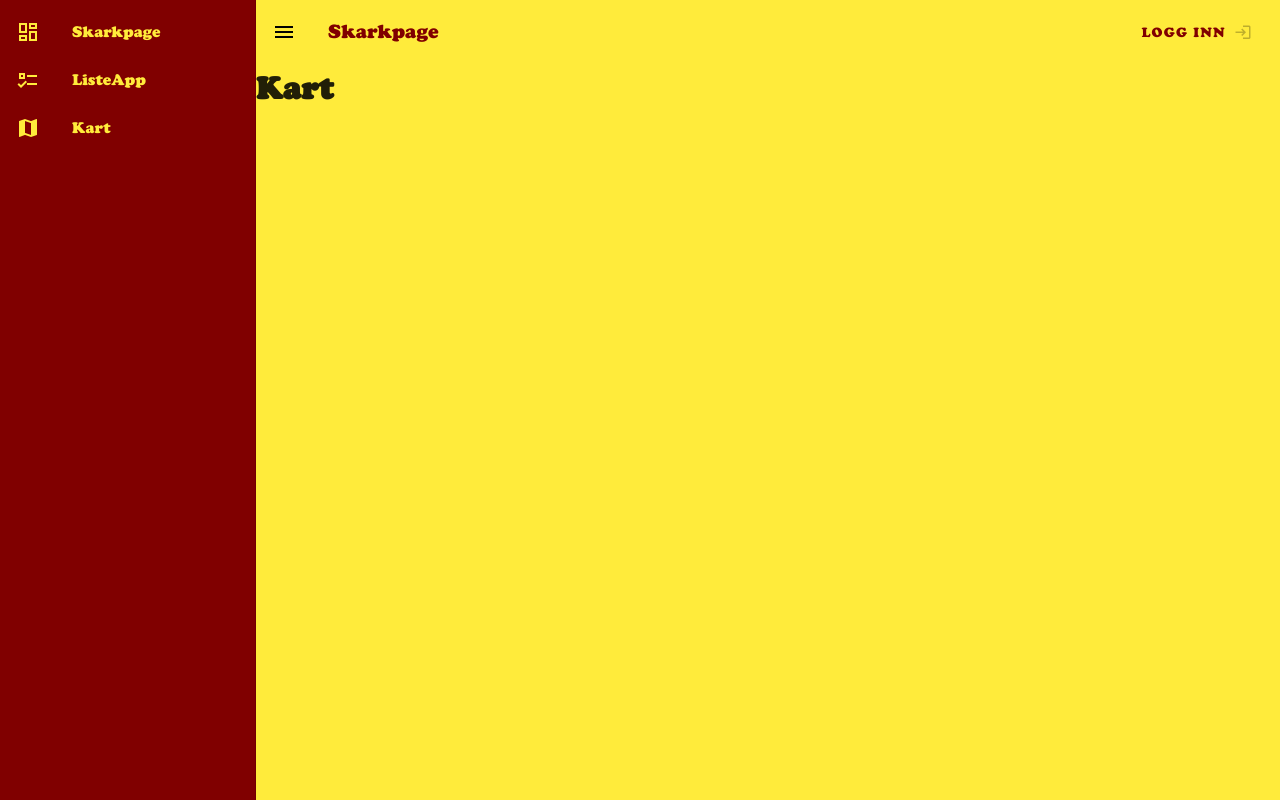
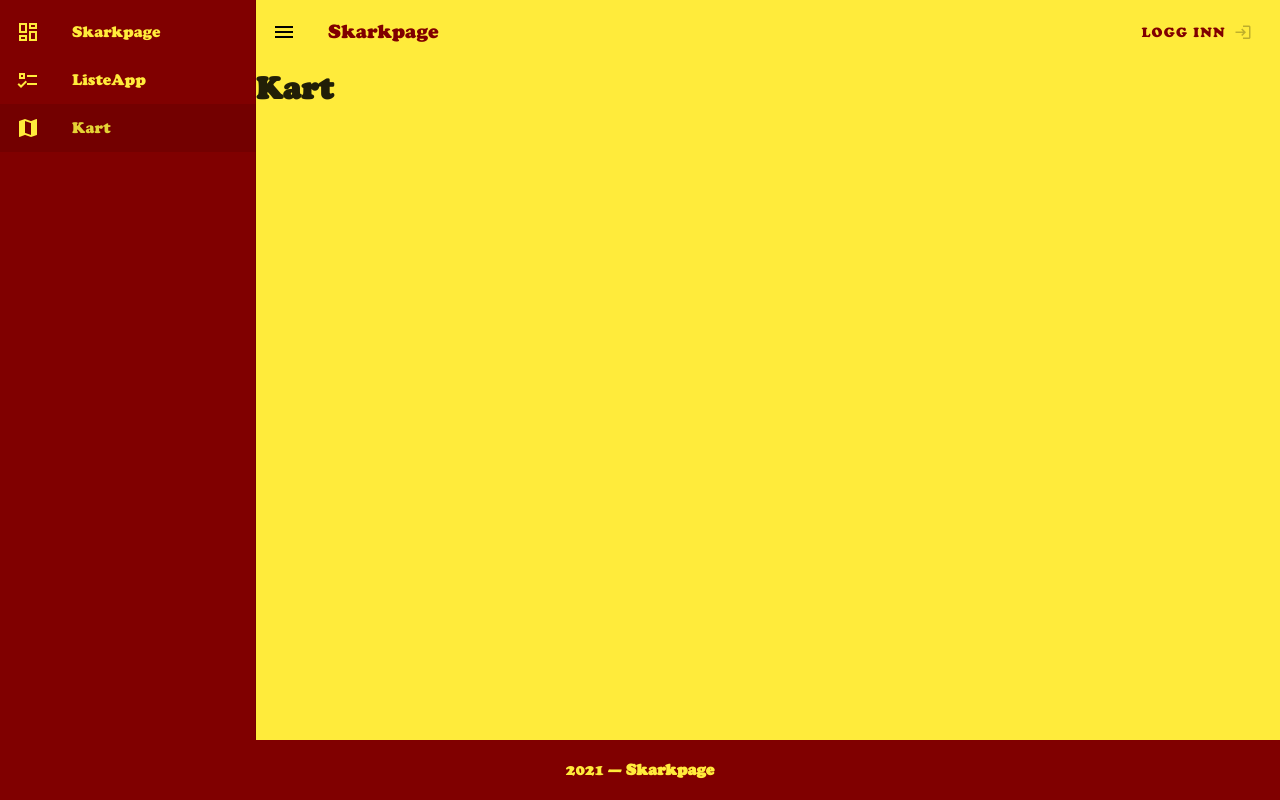
Before and after one commit to Skarkolainen/Skarkpage, a Vue app: page /kart in a window 1280 px wide. Both pictures are taken after a click on the button 28 px from the left and 32 px from the top of the page. Built offline with nearby package versions, Linux system fonts and the light colour scheme.

Commit message:
Lagt til footer og ruterlink i navdrawer.

```diff
--- a/src/App.vue
+++ b/src/App.vue
@@ -4,17 +4,20 @@
     <v-main class="primary">
       <router-view></router-view>
     </v-main>
+    <v-footer></v-footer>
 
   </v-app>
 </template>
 
 <script>
 import Navbar from './components/layout/Navbar.vue'
+import Footer from './components/layout/Footer.vue'
 
 export default {
   name: 'App',
   components: {
-    'navbar': Navbar
+    'navbar': Navbar,
+    'v-footer': Footer
   },
 
   data: () => ({
--- /dev/null
+++ b/src/components/layout/Footer.vue
@@ -0,0 +1,11 @@
+<template>
+  <v-footer class="secondary" fixed app>
+    <v-col class="text-center primary--text" cols="12">
+      {{ new Date().getFullYear() }} — <strong>Skarkpage</strong>
+    </v-col>
+  </v-footer>
+</template>
+
+<script>
+export default {};
+</script>
--- a/src/components/layout/Navbar.vue
+++ b/src/components/layout/Navbar.vue
@@ -21,7 +21,7 @@
 
     <v-navigation-drawer app v-model="drawer" class="secondary primary--text">
       <v-list>
-        <v-list-item v-for="link in links" :key="link.text">
+        <v-list-item v-for="link in links" :key="link.text" router :to="link.route">
 
           <v-list-item-action>
             <v-icon class="primary--text">{{link.icon}}</v-icon>
```
